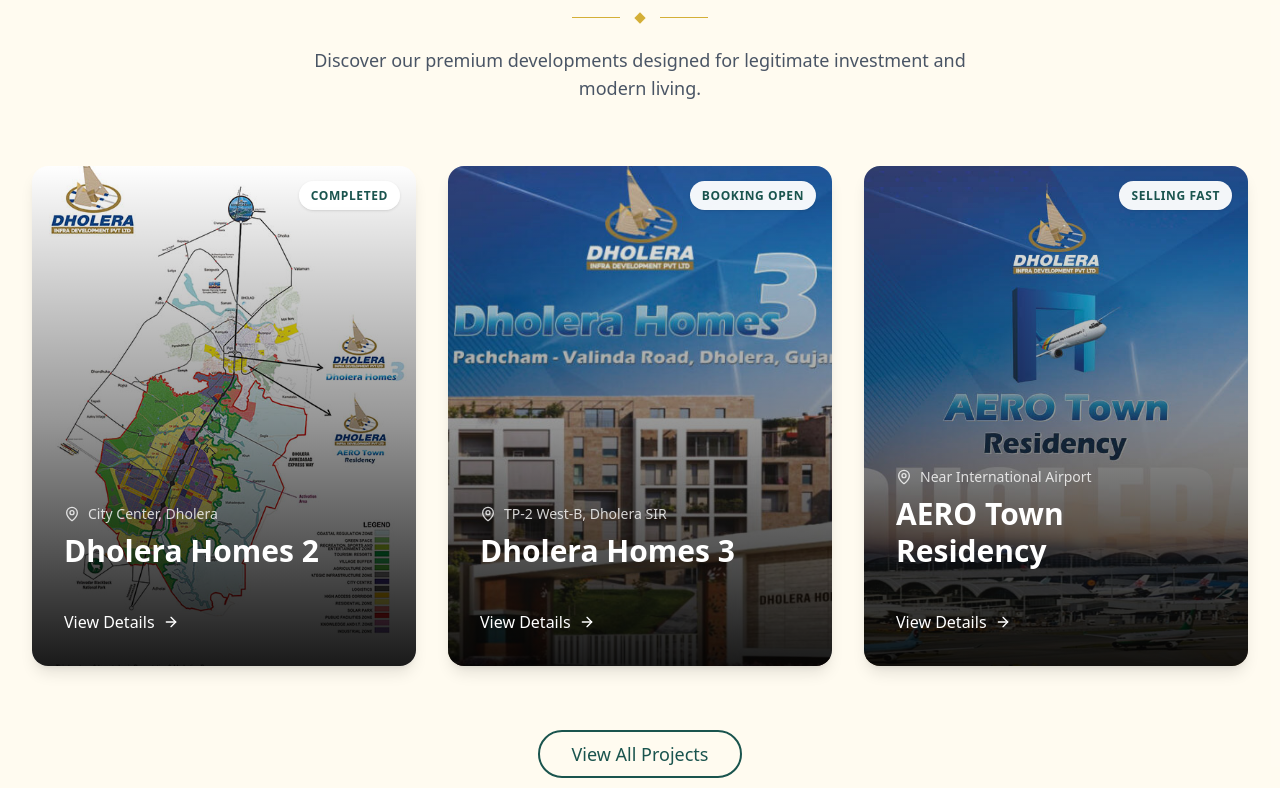
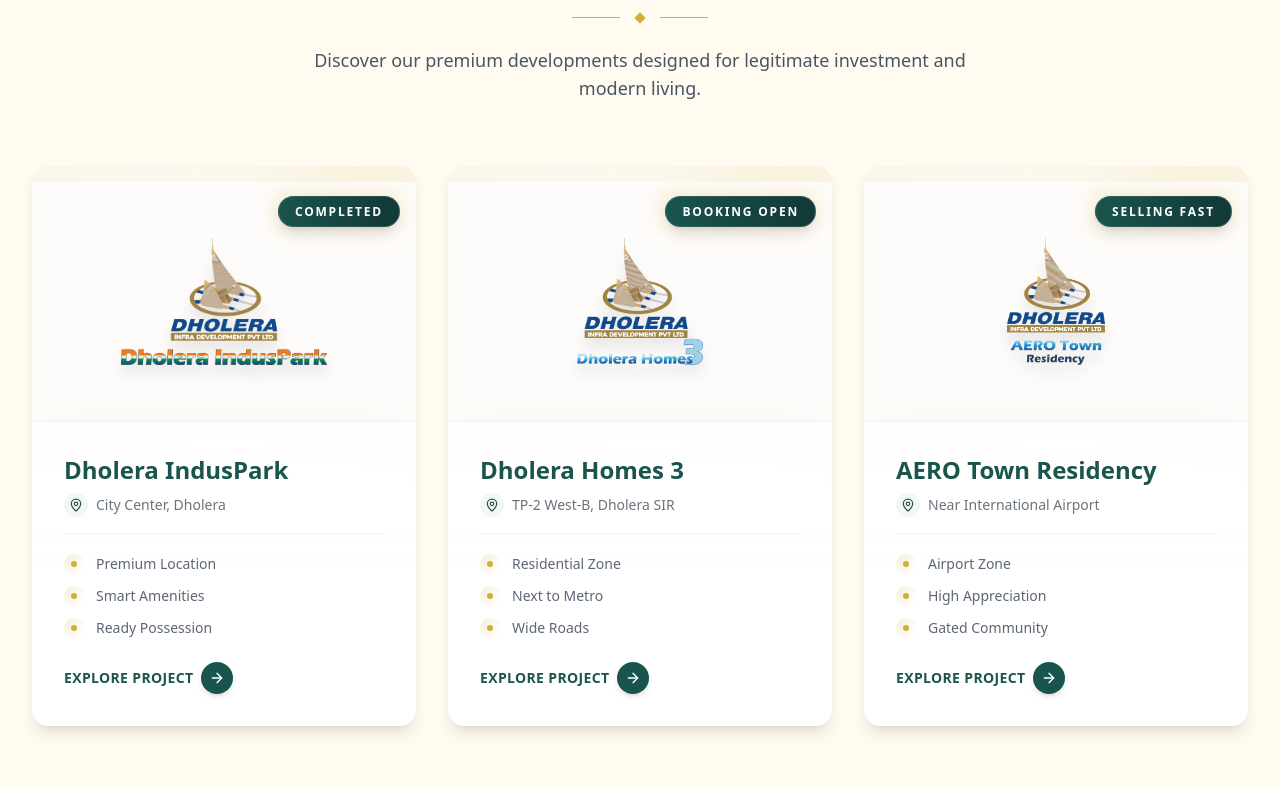
Before and after one commit to CtrlAltBuild-Technologies/Didpl, a Next.js app: page / in a window 1280 px wide. Shown: the part 4060-4848 px from the top of the page. Built offline with nearby package versions, Linux system fonts and the light colour scheme; a web font is replaced by a local one.

Commit message:
minor fixes

```diff
--- a/src/app/about-us/page.tsx
+++ b/src/app/about-us/page.tsx
@@ -105,7 +105,7 @@
         },
         {
             title: "L – Legacy",
-            desc: "Over 12 years of experience with 3000+ satisfied customers across India.",
+            desc: "Over 15 years of experience with 3000+ satisfied customers across India.",
             icon: Award
         }
     ];
@@ -170,7 +170,7 @@
                                 Crafting the Skyline of <span className="text-[#D4AF37] italic">Tomorrow</span>.
                             </h2>
                             <p className="text-gray-600 text-lg leading-relaxed mb-4 font-light">
-                                Dholera Infra Development Pvt. Ltd. (DIDPL) is an emerging yet fast-rising name in India’s real estate landscape, driven by a powerful vision to shape the future of urban development in Dholera SIR : India’s first Greenfield Smart City. Though the company itself is young, founded just a year ago in Vadodara, it is led by a highly seasoned team with over <strong className="text-[#1a544e] font-medium">12 years of proven experience</strong> in land development, urban planning, and transparent real-estate practices. This strong foundation of expertise has already earned the trust of <strong className="text-[#1a544e] font-medium">3,000+ satisfied clients</strong> across India through earlier ventures and professional engagements.
+                                Dholera Infra Development Pvt. Ltd. (DIDPL) is an emerging yet fast-rising name in India’s real estate landscape, driven by a powerful vision to shape the future of urban development in Dholera SIR : India’s first Greenfield Smart City. Though the company itself is young, founded just a year ago in Vadodara, it is led by a highly seasoned team with over <strong className="text-[#1a544e] font-medium">15 years of proven experience</strong> in land development, urban planning, and transparent real-estate practices. This strong foundation of expertise has already earned the trust of <strong className="text-[#1a544e] font-medium">3,000+ satisfied clients</strong> across India through earlier ventures and professional engagements.
                             </p>
                             <p className="text-gray-600 text-lg leading-relaxed mb-4 font-light">
                                 At DIDPL, we are committed to delivering legally compliant, transparent, and future-ready land development solutions for visionary investors. Every project is supported by clear legal documentation, government-aligned processes, and high-potential strategic locations designed to ensure long-term value appreciation and maximum investor confidence.
@@ -234,7 +234,7 @@
         { label: "Happy Clients", value: 3000, suffix: "+", icon: Users },
         { label: "Projects Completed", value: 15, suffix: "+", icon: Target },
         { label: "Acres Developed", value: 500, suffix: "+", icon: TrendingUp },
-        { label: "Years Experience", value: 12, suffix: "+", icon: Award },
+        { label: "Years Experience", value: 15, suffix: "+", icon: Award },
     ];
 
     return (
--- a/src/components/sections/AboutPreview.tsx
+++ b/src/components/sections/AboutPreview.tsx
@@ -30,7 +30,7 @@
                         </div>
                         {/* Experience Badge */}
                         <div className="absolute -bottom-6 -right-6 bg-accent text-white p-8 rounded-xl shadow-lg hidden md:block">
-                            <div className="text-4xl font-bold mb-1">12+</div>
+                            <div className="text-4xl font-bold mb-1">15+</div>
                             <div className="text-sm font-medium uppercase tracking-wider">Years of<br />Experience</div>
                         </div>
                     </motion.div>
--- a/src/components/sections/Projects.tsx
+++ b/src/components/sections/Projects.tsx
@@ -46,51 +46,75 @@
                             whileInView={{ opacity: 1, y: 0 }}
                             viewport={{ once: true }}
                             transition={{ duration: 0.6, delay: index * 0.2 }}
-                            className="group relative h-[500px] w-full overflow-hidden rounded-2xl shadow-lg hover:shadow-2xl transition-all duration-500 cursor-pointer"
+                            className="group relative min-h-[550px] w-full overflow-hidden rounded-2xl shadow-lg hover:shadow-2xl transition-all duration-500 cursor-pointer flex flex-col"
                         >
-                            {/* Background Image with Zoom Effect */}
+                            {/* Background Dynamic Gradient */}
+                            <div className="absolute inset-0 bg-gradient-to-br from-[#1a544e]/5 via-[#fdfbf7] to-[#D4AF37]/10 opacity-50 group-hover:opacity-100 transition-opacity duration-700" />
+
+                            {/* Decorative Blur Orbs */}
+                            <div className="absolute -top-10 -right-10 w-40 h-40 bg-[#D4AF37]/20 rounded-full blur-3xl group-hover:bg-[#D4AF37]/30 transition-colors duration-700" />
+                            <div className="absolute top-20 -left-10 w-32 h-32 bg-[#1a544e]/10 rounded-full blur-2xl group-hover:bg-[#1a544e]/20 transition-colors duration-700" />
+
+                            {/* Logo Section */}
+                            <div className="relative h-[240px] flex-shrink-0 w-full bg-[#fdfbf7] border-b border-gray-100 flex items-center justify-center overflow-hidden p-6 mt-4">
+                                <div className="absolute inset-0 bg-white/40 backdrop-blur-md rounded-t-2xl shadow-[inset_0_1px_0_rgba(255,255,255,0.6)]" />
+
+                                <div className="relative w-full h-full flex items-center justify-center transform group-hover:scale-105 transition-transform duration-700 ease-out">
                                     <Image
-                                src={project.image}
+                                        src={project.logo || project.image}
                                         alt={project.title}
                                         fill
-                                className="object-cover transition-transform duration-700 group-hover:scale-110"
+                                        className="object-contain p-4 md:p-8 drop-shadow-xl"
                                     />
-
-                            {/* Gradient Overlay */}
-                            <div className="absolute inset-0 bg-gradient-to-t from-black/90 via-black/40 to-transparent transition-opacity duration-300" />
+                                </div>
 
                                 {/* Status Badge */}
-                            <div className="absolute top-4 right-4 z-10">
-                                <span className="bg-white/95 backdrop-blur-sm text-[#1a544e] text-xs font-bold px-3 py-1.5 rounded-full uppercase tracking-wider shadow-sm">
+                                <div className="absolute top-4 right-4 z-20">
+                                    <div className="relative">
+                                        <div className="absolute inset-0 bg-gradient-to-r from-[#D4AF37] to-[#e4c25f] blur-md opacity-40 group-hover:opacity-60 transition-opacity" />
+                                        <span className="relative bg-gradient-to-r from-[#1a544e] to-[#123935] text-white text-[10px] md:text-xs font-bold px-4 py-1.5 rounded-full uppercase tracking-[0.15em] shadow-lg border border-white/10">
                                             {project.status}
                                         </span>
                                     </div>
+                                </div>
+                            </div>
 
-                            {/* Content */}
-                            <div className="absolute inset-x-0 bottom-0 p-6 md:p-8 flex flex-col justify-end h-full">
-                                <div className="transform transition-transform duration-500 group-hover:-translate-y-2">
-                                    <div className="flex items-center gap-2 text-white/80 mb-2">
-                                        <MapPin className="w-4 h-4" />
+                            {/* Content Section */}
+                            <div className="relative flex-grow flex flex-col justify-between p-6 md:p-8 bg-white/80 backdrop-blur-lg border-t border-white shadow-[0_-10px_30px_-15px_rgba(0,0,0,0.05)] z-20">
+                                {/* Subtle Content Gradient */}
+                                <div className="absolute bg-gradient-to-t from-white via-white to-transparent inset-0 z-0" />
+
+                                <div className="relative z-10">
+                                    <h3 className="text-2xl font-serif font-bold text-[#1a544e] mb-2 leading-tight group-hover:text-[#D4AF37] transition-colors duration-300">
+                                        {project.title}
+                                    </h3>
+                                    <div className="flex items-center gap-2 text-gray-500 mb-5 border-b border-gray-100 pb-4">
+                                        <div className="w-6 h-6 rounded-full bg-[#1a544e]/5 flex items-center justify-center">
+                                            <MapPin className="w-3.5 h-3.5 text-[#1a544e]" />
+                                        </div>
                                         <span className="text-sm font-medium">{project.location}</span>
                                     </div>
-                                    <h3 className="text-2xl md:text-3xl font-serif font-bold text-white mb-4 leading-tight">
-                                        {project.title}
-                                    </h3>
 
-                                    {/* Features List - Reveals on Hover (Desktop) / Always visible (Mobile) */}
-                                    <div className="mb-6 space-y-2 opacity-100 md:opacity-0 md:h-0 md:group-hover:opacity-100 md:group-hover:h-auto transition-all duration-500 overflow-hidden">
+                                    {/* Features List */}
+                                    <div className="space-y-3">
                                         {project.features.map((feature, i) => (
-                                            <div key={i} className="flex items-center gap-2 text-white/90 text-sm">
+                                            <div key={i} className="flex items-center gap-3 text-gray-600/90 text-sm">
+                                                <div className="w-5 h-5 rounded-full bg-gradient-to-br from-[#D4AF37]/20 to-transparent flex items-center justify-center shrink-0">
                                                     <div className="w-1.5 h-1.5 rounded-full bg-[#D4AF37]" />
-                                                <span>{feature}</span>
+                                                </div>
+                                                <span className="font-light">{feature}</span>
                                             </div>
                                         ))}
                                     </div>
+                                </div>
 
                                 {/* Action Button */}
-                                    <div className="flex items-center gap-2 text-white font-medium group-hover:text-[#D4AF37] transition-colors duration-300">
-                                        <span>View Details</span>
-                                        <ArrowRight className="w-4 h-4 transition-transform duration-300 group-hover:translate-x-1" />
+                                <div className="mt-6 flex items-center gap-2 text-[#1a544e] font-bold text-sm tracking-wide uppercase relative z-10 group/btn w-max">
+                                    <span className="relative after:absolute after:bottom-0 after:left-0 after:w-0 after:h-[1px] after:bg-[#D4AF37] group-hover/btn:after:w-full after:transition-all after:duration-300">
+                                        Explore Project
+                                    </span>
+                                    <div className="w-8 h-8 rounded-full bg-[#1a544e] text-white flex items-center justify-center transform group-hover/btn:translate-x-2 group-hover/btn:bg-[#D4AF37] transition-all duration-300 shadow-md">
+                                        <ArrowRight className="w-4 h-4" />
                                     </div>
                                 </div>
                             </div>
--- a/src/data/projects.ts
+++ b/src/data/projects.ts
@@ -1,8 +1,9 @@
 export const projects = [
     {
-        id: "dholera-homes-2",
-        title: "Dholera Homes 2",
+        id: "dholera-induspark",
+        title: "Dholera IndusPark",
         location: "City Center, Dholera",
+        logo: "/photos/Induspark-logo.png",
         image: "/projects/dholera-homes-2.png",
         features: ["Premium Location", "Smart Amenities", "Ready Possession"],
         status: "Completed"
@@ -11,6 +12,7 @@
         id: "dholera-homes-3",
         title: "Dholera Homes 3",
         location: "TP-2 West-B, Dholera SIR",
+        logo: "/photos/Home3 Logo.png",
         image: "/projects/dholera-homes-3.png",
         features: ["Residential Zone", "Next to Metro", "Wide Roads"],
         status: "Booking Open"
@@ -19,6 +21,7 @@
         id: "aero-town",
         title: "AERO Town Residency",
         location: "Near International Airport",
+        logo: "/photos/Aero-town-logoe.png",
         image: "/projects/aero-town.png",
         features: ["Airport Zone", "High Appreciation", "Gated Community"],
         status: "Selling Fast"
```
Also changed, not shown: src/app/projects/aero-town/page.tsx (+5 -3 lines), src/app/projects/dholera-homes-3/page.tsx (+5 -3 lines), 2 other files (tests, documents, lock files or other folders). Lines whose indentation alone changed are shown as unchanged.
